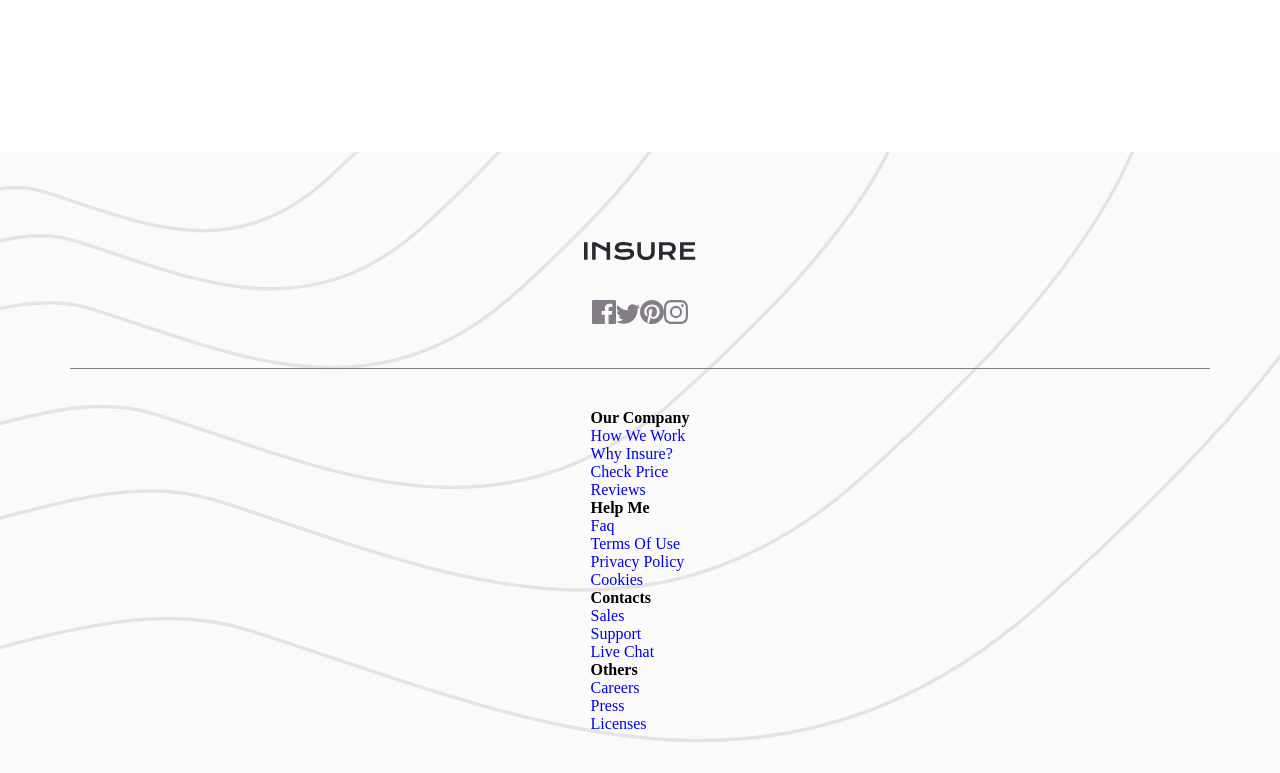
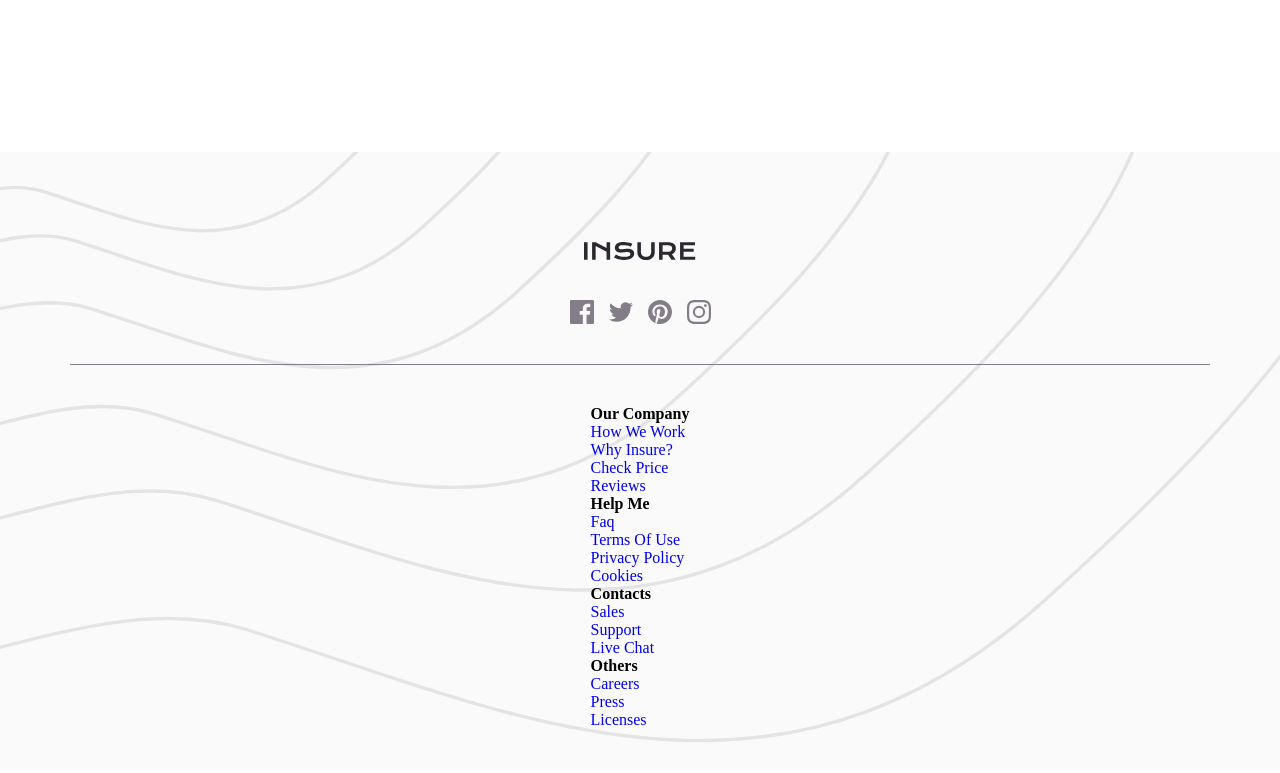
Before and after one commit to higor-costa/pagina-de-destino-insure, a React (Vite) app: page / in a window 1280 px wide. Shown: the part 3489-4262 px from the top of the page. Built offline with nearby package versions, Linux system fonts and the light colour scheme.

Commit message:
Declara estilo das redes sociais

```diff
--- a/src/style/components/Footer.module.scss
+++ b/src/style/components/Footer.module.scss
@@ -31,4 +31,17 @@ footer {
     display: block;
     margin: 0 auto 40px auto;
   }
+
+  .socialMedia {
+    @include displayFlex;
+    gap: 15px;
+
+    .media {
+      cursor: pointer;
+      &:hover * {
+        fill: $violeta-muito-escuro;
+        transition: fill .3s;
+      }
+    }
+  }
 }
```
